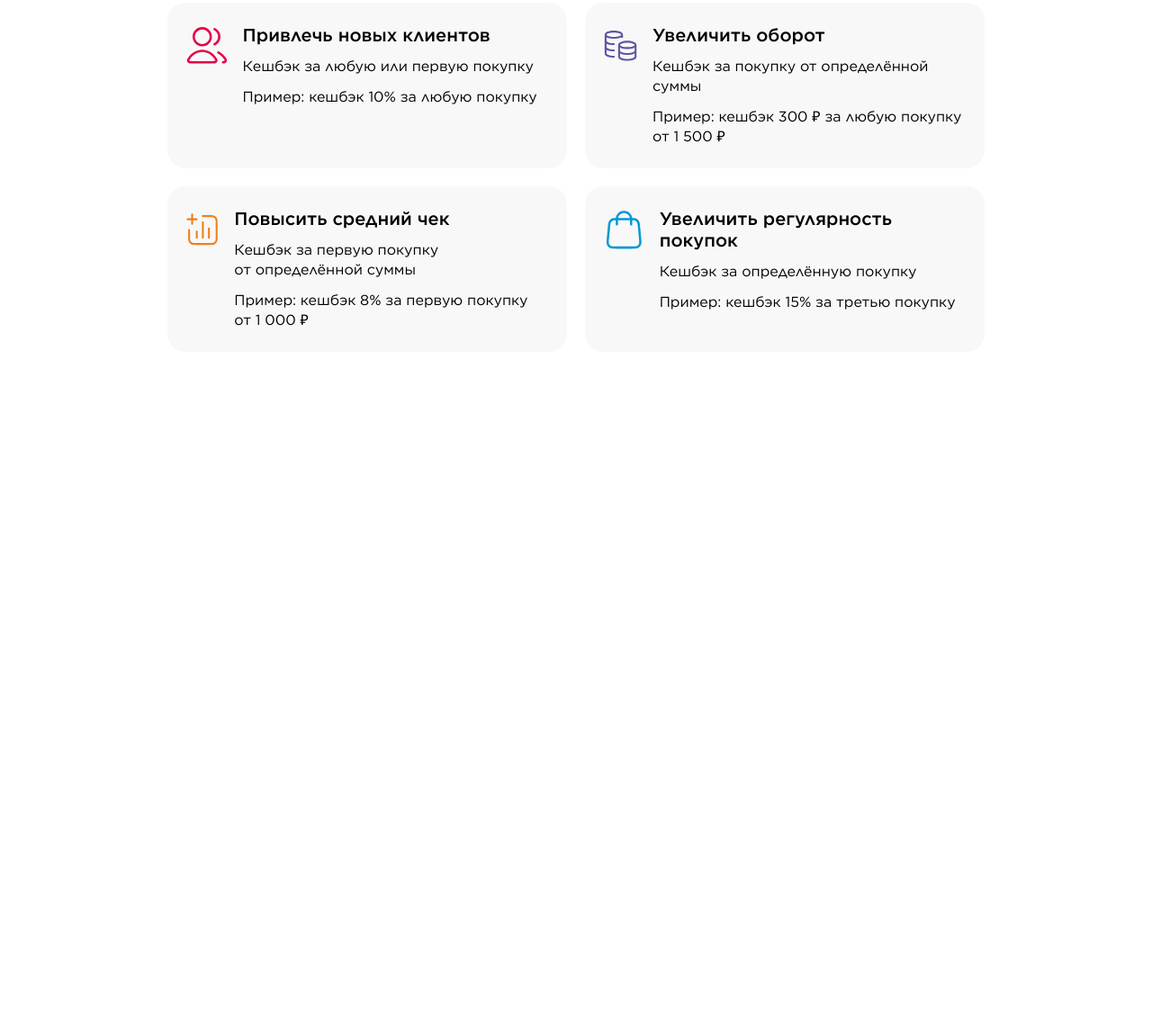
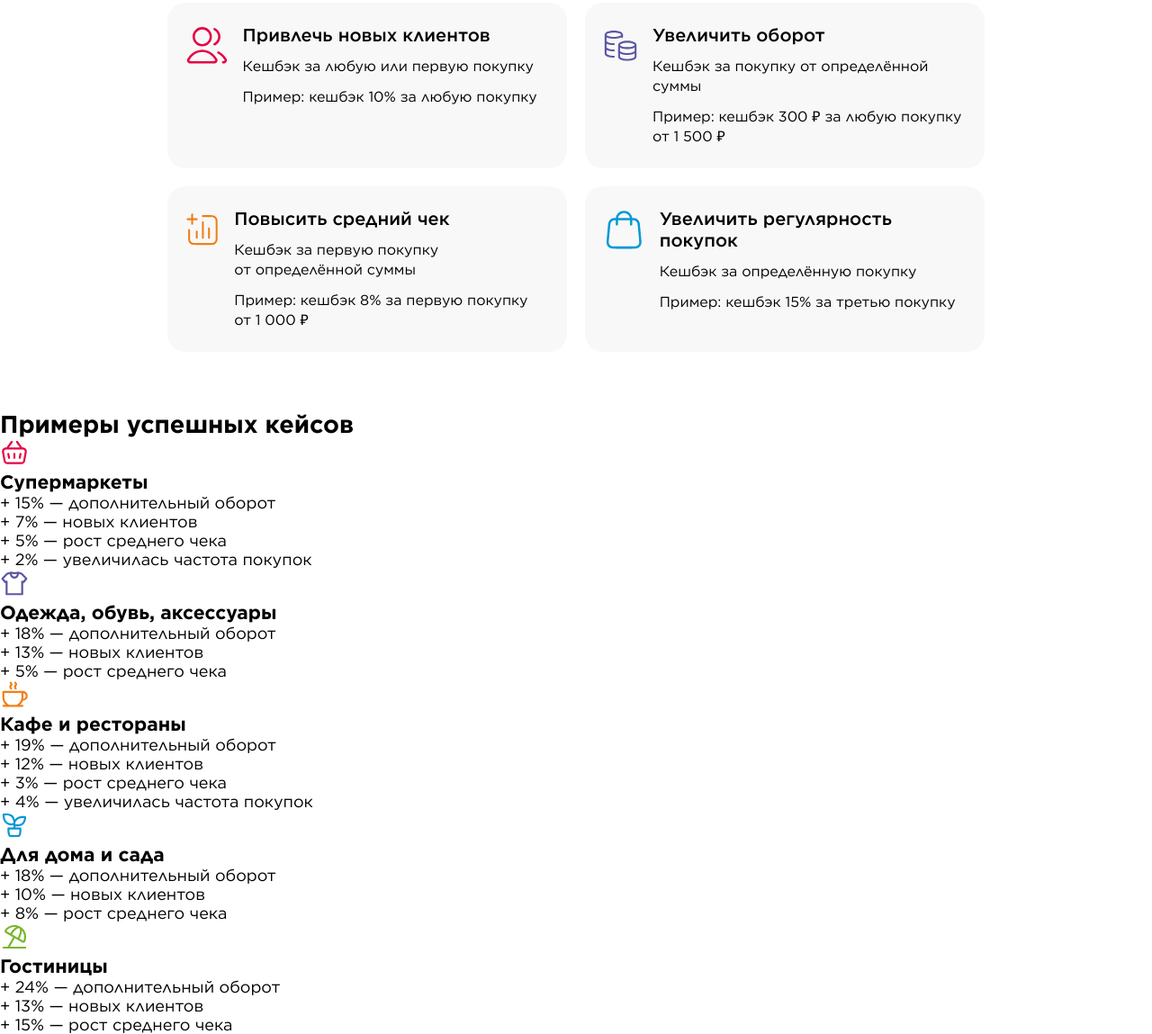
Before and after one commit to malinasavina/mir-test-task, a website built with webpack: page src/index.html in a window 1280 px wide. Shown: the part 2245-3394 px from the top of the page at 90% size. Before the commit the page ends 2700 px from the top, so only its background shows below. Built offline with nearby package versions, Linux system fonts and the light colour scheme.

Commit message:
Add cases section markup

```diff
--- a/src/index.html
+++ b/src/index.html
@@ -185,7 +185,80 @@
         </ul>
       </div>
     </section>
-    <section class="cases"></section>
+    <section class="cases">
+      <div class="cases__inner">
+        <h2 class="cases__title">Примеры успешных кейсов</h2>
+        <ul class="cases__list">
+          <li class="cases__item">
+            <div class="cases__card">
+              <svg class="goals__card-icon" width="32" height="32" viewBox="0 0 32 32">
+                <use href="assets/icons/sprite.svg#shopping-basket-icon"></use>
+                <h3 class="cases__card-title">Супермаркеты</h3>
+                <ul class="cases__card-list">
+                  <li class="cases__card-item">+ 15% — дополнительный оборот</li>
+                  <li class="cases__card-item">+ 7% — новых клиентов</li>
+                  <li class="cases__card-item">+ 5% — рост среднего чека</li>
+                  <li class="cases__card-item">+ 2% — увеличилась частота покупок</li>
+                </ul>
+              </svg>
+            </div>
+          </li>
+          <li class="cases__item">
+            <div class="cases__card">
+              <svg class="goals__card-icon" width="32" height="32" viewBox="0 0 32 32">
+                <use href="assets/icons/sprite.svg#shirt-icon"></use>
+                <h3 class="cases__card-title">Одежда, обувь, аксессуары</h3>
+                <ul class="cases__card-list">
+                  <li class="cases__card-item">+ 18% — дополнительный оборот</li>
+                  <li class="cases__card-item">+ 13% — новых клиентов</li>
+                  <li class="cases__card-item">+ 5% — рост среднего чека</li>
+                </ul>
+              </svg>
+            </div>
+          </li>
+          <li class="cases__item">
+            <div class="cases__card">
+              <svg class="goals__card-icon" width="32" height="32" viewBox="0 0 32 32">
+                <use href="assets/icons/sprite.svg#cup-icon"></use>
+                <h3 class="cases__card-title">Кафе и рестораны</h3>
+                <ul class="cases__card-list">
+                  <li class="cases__card-item">+ 19% — дополнительный оборот</li>
+                  <li class="cases__card-item">+ 12% — новых клиентов</li>
+                  <li class="cases__card-item">+ 3% — рост среднего чека</li>
+                  <li class="cases__card-item">+ 4% — увеличилась частота покупок</li>
+                </ul>
+              </svg>
+            </div>
+          </li>
+          <li class="cases__item">
+            <div class="cases__card">
+              <svg class="goals__card-icon" width="32" height="32" viewBox="0 0 32 32">
+                <use href="assets/icons/sprite.svg#plant-icon"></use>
+                <h3 class="cases__card-title">Для дома и сада</h3>
+                <ul class="cases__card-list">
+                  <li class="cases__card-item">+ 18% — дополнительный оборот</li>
+                  <li class="cases__card-item">+ 10% — новых клиентов</li>
+                  <li class="cases__card-item">+ 8% — рост среднего чека</li>
+                </ul>
+              </svg>
+            </div>
+          </li>
+          <li class="cases__item">
+            <div class="cases__card">
+              <svg class="goals__card-icon" width="32" height="32" viewBox="0 0 32 32">
+                <use href="assets/icons/sprite.svg#beach-icon"></use>
+                <h3 class="cases__card-title">Гостиницы</h3>
+                <ul class="cases__card-list">
+                  <li class="cases__card-item">+ 24% — дополнительный оборот</li>
+                  <li class="cases__card-item">+ 13% — новых клиентов</li>
+                  <li class="cases__card-item">+ 15% — рост среднего чека</li>
+                </ul>
+              </svg>
+            </div>
+          </li>
+        </ul>
+      </div>
+    </section>
     <section class="steps"></section>
     <section class="banks"></section>
   </main>
```
